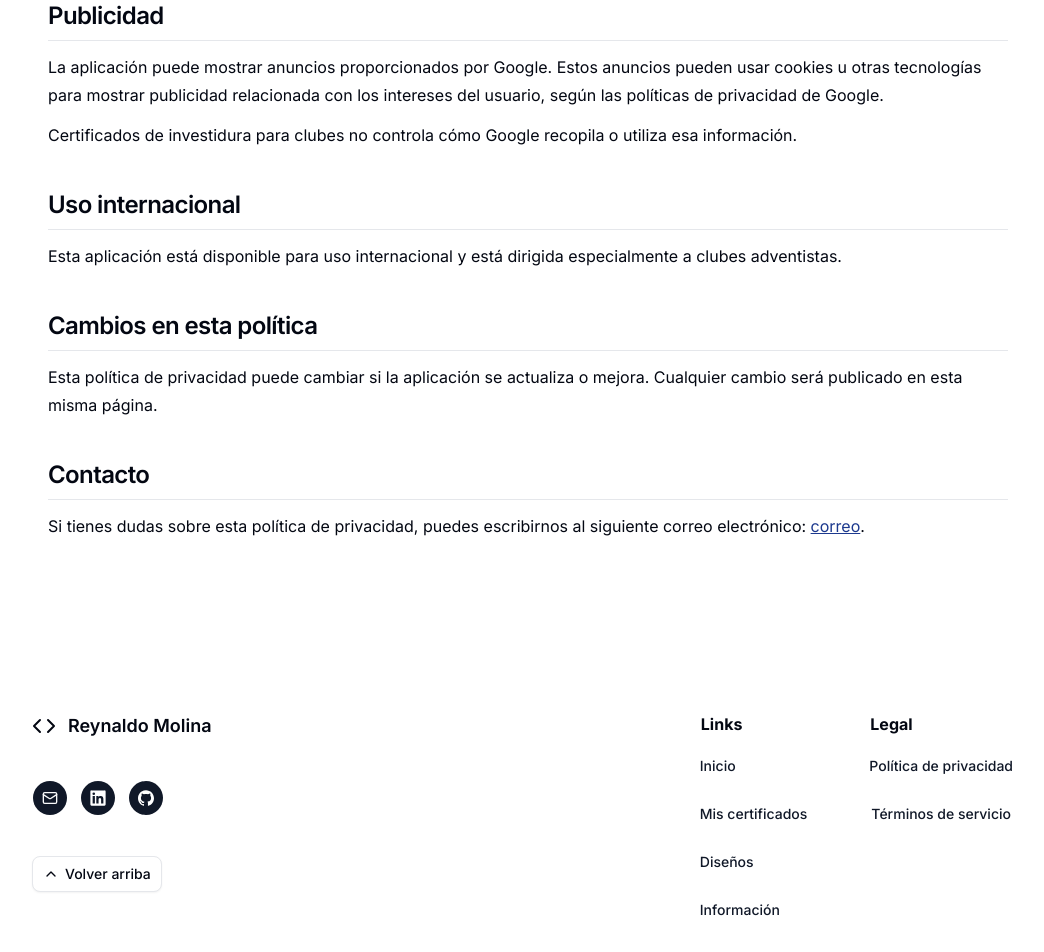
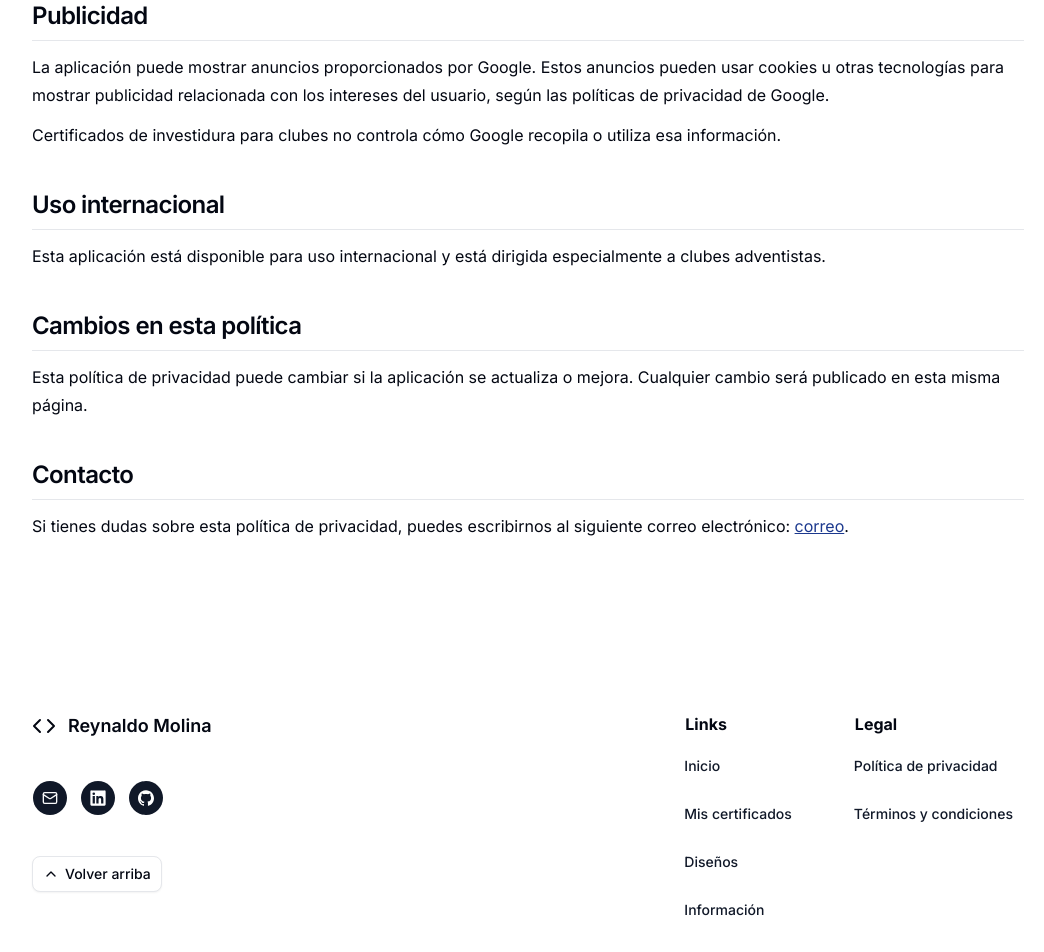
Before and after one commit to ReynaldoMolina/certificados-clubes, a Next.js app: page /privacidad in a window 1280 px wide. Shown: the part 1264-2216 px from the top of the page, without its empty margins (112-1156 px from the left). Built offline with nearby package versions, Linux system fonts and the light colour scheme.

Commit message:
Remove extra padding on privacidad and terminos, fix footer legal links justification

```diff
--- a/app/privacidad/page.tsx
+++ b/app/privacidad/page.tsx
@@ -8,7 +8,7 @@ import Link from "next/link";
 
 export default function Page() {
   return (
-    <div className="mx-auto max-w-5xl px-4 scroll-m-30">
+    <div className="mx-auto max-w-5xl scroll-m-30">
       <TypographyH1 className="my-10">
         Política de Privacidad – Certificados de investidura para clubes
       </TypographyH1>
--- a/app/terminos/page.tsx
+++ b/app/terminos/page.tsx
@@ -8,7 +8,7 @@ import Link from "next/link";
 
 export default function Page() {
   return (
-    <div className="mx-auto max-w-5xl px-4 scroll-m-30">
+    <div className="mx-auto max-w-5xl scroll-m-30">
       <TypographyH1 className="my-10">
         Términos y Condiciones – Certificados de investidura para clubes
       </TypographyH1>
--- a/components/footer/footer.tsx
+++ b/components/footer/footer.tsx
@@ -64,7 +64,7 @@ export function Footer() {
             </span>
             <HeaderLinks className="justify-center md:justify-start w-full" />
           </div>
-          <div className="flex w-full md:w-fit flex-col gap-3">
+          <div className="flex w-full md:w-fit flex-col gap-3 md:items-start">
             <span className="font-bold text-center md:text-left md:mx-3">
               Legal
             </span>
@@ -72,7 +72,7 @@ export function Footer() {
               <Link href="/privacidad">Política de privacidad</Link>
             </Button>
             <Button variant="link" asChild className="">
-              <Link href="/terminos">Términos de servicio</Link>
+              <Link href="/terminos">Términos y condiciones</Link>
             </Button>
           </div>
         </div>
```
